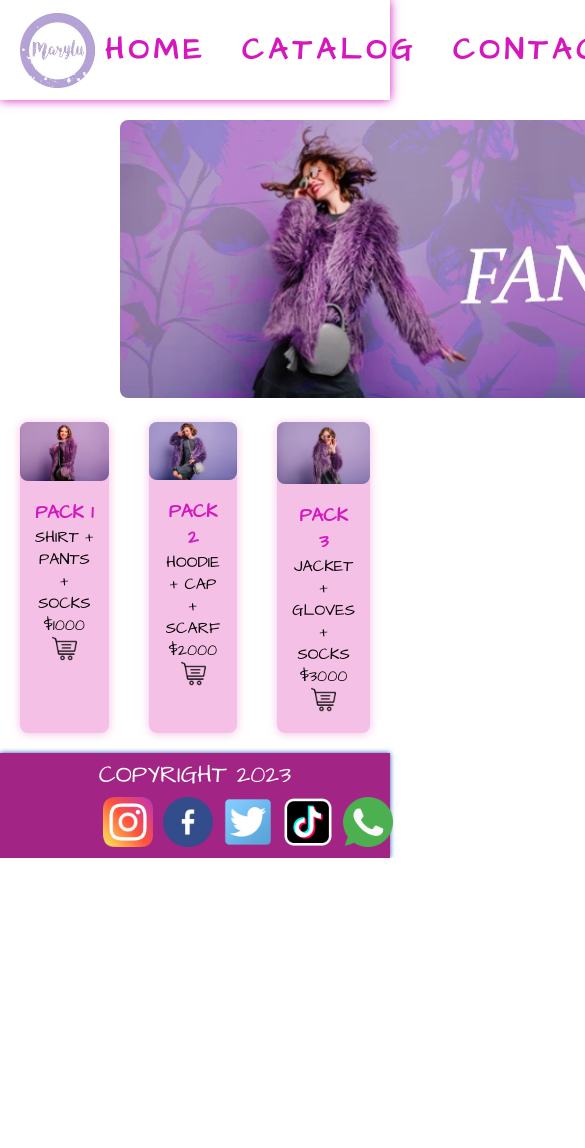
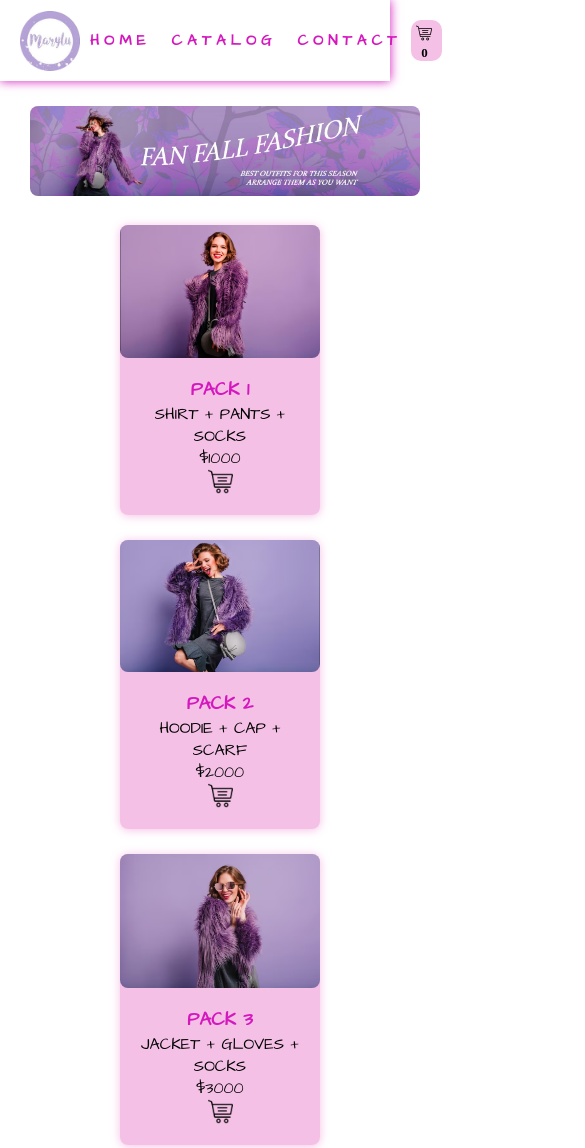
Before and after one commit to BrianLeoGoldman/CodoACodo, a plain HTML site: page index.html in a window 390 px wide. Shown: the top 1148 px of the page, 585 px wide, since content can reach past the window. Before the commit the page ends 858 px from the top, so only its background shows below. Drawn offline with Linux system fonts and the light colour scheme; a web font is replaced by a local one.

Commit message:
media queries 1 de 2

```diff
--- a/assets/css/style.css
+++ b/assets/css/style.css
@@ -122,16 +122,16 @@
 
 /* MAIN */
 
-.main__container {
-    width: 100%;
-    display: flex;
-}
-
 .main__img {
     margin-top: 20px;
     margin-left: 120px;
     width: 1200px;
     border-radius: 8px;
+}
+
+.main__container {
+    width: 100%;
+    display: flex;
 }
 
 .card {
@@ -197,7 +197,7 @@
     font-size: 25px;
 }
 
-.section__form{
+.section__form {
     margin-top: 15px;
     margin-left: 30px;
     padding: 10px;
@@ -226,7 +226,7 @@ form ::placeholder {
 
 .section__bottom {
     display: flex;
-    justify-content:flex-end;
+    justify-content: flex-end;
 }
 
 .section--input {
@@ -285,3 +285,174 @@ form ::placeholder {
     height: 50px;
     margin: 5px;
 }
+
+/*-------------------------------MEDIA QUERY-----------------------------*/
+@media screen and (max-width: 1400px) {
+    .main__img {
+        margin-left: 115px;
+        width: 1100px;
+    }
+}
+
+@media screen and (max-width: 1300px) {
+    .main__img {
+        margin-left: 110px;
+        width: 1050px;
+        margin-top: 25px;
+    }
+    .main {
+        height: 800px;
+    }
+    .card {
+        margin: 25px;
+    }
+}
+
+@media screen and (max-width: 1200px) {
+    .main__img {
+        margin-left: 105px;
+        width: 1000px;
+    }
+    .main__container {
+        margin-top: 20px;
+    }
+}
+
+@media screen and (max-width: 1100px) {
+    .main__img {
+        margin-left: 100px;
+        width: 950px;
+    }
+    .main__container {
+        margin-top: 30px;
+    }
+}
+
+@media screen and (max-width: 1000px) {
+    .main__img {
+        margin-left: 60px;
+        width: 900px;
+    }
+}
+
+@media screen and (max-width: 900px) {
+    .main__img {
+        margin-left: 30px;
+        width: 850px;
+    }
+    .main__container {
+        margin-top: 40px;
+    }
+}
+
+@media screen and (max-width: 800px) {
+    .main__img {
+        margin-left: 85px;
+        width: 650px;
+    }
+}
+
+@media screen and (max-width: 700px) {
+    .main {
+        height: 1200px;
+    }
+    .header .logo {
+        height: 1.2em;
+    }
+    .header .header__container .navbar .navbar__link {
+        font-size: 20px;
+    }
+    .header .cart-widget .cart-logo {
+        height: 2em;
+    }
+    .header .cart-widget .cart-counter {
+        height: 1em;
+    }
+    .main__container {
+        display:inline;
+    }
+    .main__img {
+        margin-left: 80px;
+        width: 550px;
+    }
+    .card {
+        width: 250px;
+        margin-left: 220px;
+    }
+    .card__img {
+        width: 250px;
+        height: 100%;
+    }
+
+}
+
+@media screen and (max-width: 600px) {
+    .header .header__container .navbar .navbar__link {
+        font-size: 15px;
+    }
+    .header .cart-widget .cart-logo {
+        height: 1.6em;
+    }
+    .main__img {
+        margin-left: 60px;
+        width: 500px;
+    }
+    .card {
+        margin-left: 180px;
+    }
+}
+
+@media screen and (max-width: 500px) {
+    .main__img {
+        margin-left: 60px;
+        width: 400px;
+    }
+    .card {
+        width: 250px;
+        margin-left: 160px;
+    }
+    .card {
+        width: 200px;
+    }
+    .card__img {
+        width: 200px;
+        height: 100%;
+    }
+    .header .header__container .navbar {
+        gap: 10px;
+    }
+}
+
+@media screen and (max-width: 450px) {
+    .header .header__container .navbar {
+        gap: 1px;
+    }
+    .header .cart-widget .cart-counter {
+        height: 0.8em;
+        font-size: small;
+    }
+    .header .cart-widget .cart-logo {
+        height: 1em;
+    }
+    .main__img {
+        margin-left: 30px;
+        width: 400px;
+    }
+    .card {
+        margin-left: 120px;
+    }
+}
+
+@media screen and (max-width: 400px) {
+    .main__img {
+        margin-left: 30px;
+        width: 390px;
+    }
+    .card {
+        margin-left: 120px;
+    }
+    .footer {
+        width: 452px;
+    }
+
+}
```
Also changed, not shown: index.html (+2 -0 lines), 1 other file.
